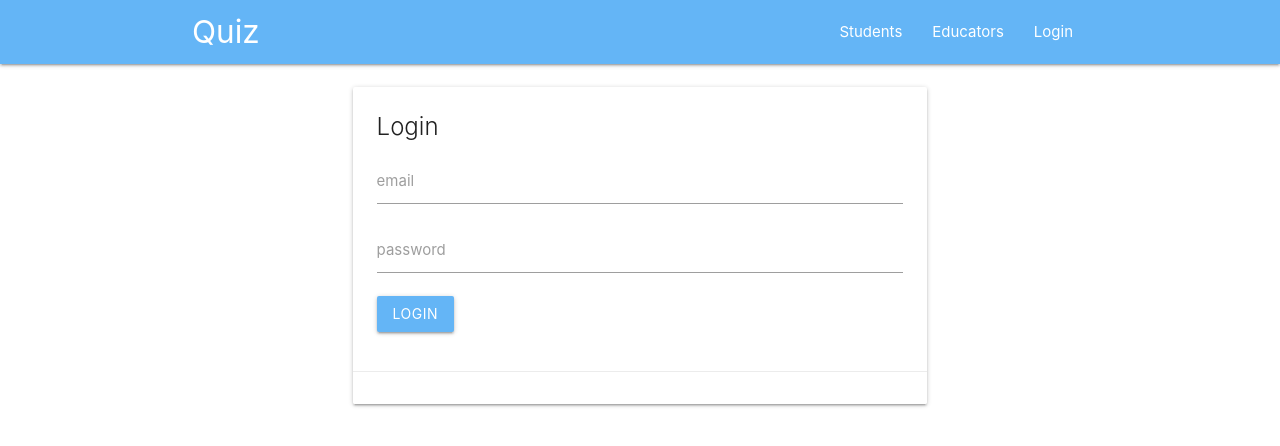
After one commit to manu-febie/comp6343-web-app-development-and-security-project, a Flask app: page /login in a window 1280 px wide. The commit adds this page. Shown: the top 446 px of the page. Run offline with Flask 2, Linux system fonts and the light colour scheme.

```diff
--- a/flask/app/__init__.py
+++ b/flask/app/__init__.py
@@ -24,15 +24,14 @@ db = SQLAlchemy(app)
 migrate = Migrate(app, db)
 
 # import models
-from app.users.models import User, Role, UserRoles, Student, Educator
+from app.users.models import BaseUser, Role, UserRoles, Student, Educator
 from app.institutions.models import Stage, EducationalStages, Institution
 # from app.classes.models import Class
 # from app.courses.models import Course
 # from app.quiz.models import Quiz, Question, Answer
 
 # setup Flask-User
-user_manager = UserManager(app, db, User)
-
+user_manager = UserManager(app, db, BaseUser)
 
 # blueprints
 from app.pages.routes import pages
--- a/flask/app/templates/base.html
+++ b/flask/app/templates/base.html
@@ -6,18 +6,20 @@
 
     <!-- Compiled and minified CSS -->
     <link rel="stylesheet" href="https://cdnjs.cloudflare.com/ajax/libs/materialize/1.0.0/css/materialize.min.css">
+    <!-- Google fonts -->
+    <link href="https://fonts.googleapis.com/css2?family=Oxanium&display=swap" rel="stylesheet">
 
     <title>{% block title %}{% endblock %}</title>
 </head>
 <body>
 
-    <nav>
+    <nav class="blue lighten-2">
         <div class="nav-wrapper container">
-            <a href="#" class="brand-logo">Quiz</a>
+            <a href="{{ url_for('pages.index') }}" class="brand-logo">Quiz</a>
             <ul class="right hide-on-med-and-down">
                 <li><a href="{{ url_for('users.student_register') }}">Students</a></li>
                 <li><a href="{{ url_for('users.educator_register') }}">Educators</a></li>
-                <li><a href="">Login</a></li>
+                <li><a href="{{ url_for('users.login') }}">Login</a></li>
             </ul>
         </div>
     </nav>
--- /dev/null
+++ b/flask/app/templates/users/login.html
@@ -0,0 +1,33 @@
+{% extends 'base.html' %}
+
+{% block title %}Login{% endblock title %}
+
+{% block body %}
+
+<div class="row section">
+    <div class="col s8 offset-s2">
+        <div class="card">
+            <div class="card-content">
+                <span class="card-title">Login</span>
+                <form action="" method="post">
+                    {{ form.csrf_token }}
+                    <div class="input-field">
+                        {{ form.email }}
+                        {{ form.email.label() }}
+                    </div>
+                    <div class="input-field">
+                        {{ form.password }}
+                        {{ form.password.label() }}
+                    </div>
+                    <div class="input-field">
+                        {{ form.submit(class="btn blue lighten-2")}}
+                    </div>
+                </form>
+            </div>
+            <div class="card-action">
+            </div>
+        </div>
+    </div>
+</div>
+
+{% endblock body %}
--- a/flask/app/templates/users/register_educator.html
+++ b/flask/app/templates/users/register_educator.html
@@ -4,7 +4,7 @@
 
 {% block body %}
 
-<div class="row">
+<div class="row section">
     <div class="col l4 section">
         <div class="card">
             <div class="card-content">
@@ -44,7 +44,7 @@
                         {{ form.password2.label() }}
                     </div>
                     <div class="input-field">
-                        {{ form.submit(class="btn red") }}
+                        {{ form.submit(class="btn blue lighten-2") }}
                     </div>
                 </form>
             </div>
--- a/flask/app/templates/users/register_student.html
+++ b/flask/app/templates/users/register_student.html
@@ -12,7 +12,7 @@
                 QuizDown provides an easy to user interface for educators and students. See who makes use QuizIt.
             </div>
             <div class="card-action">
-                <a href="">Learn more</a>
+                <a href="" class="blue-text">Learn more</a>
             </div>
         </div>
     </div>
@@ -48,12 +48,12 @@
                         {{ form.student_id.label() }}
                     </div>
                     <div class="input-field">
-                        {{ form.submit(class="btn red") }}
+                        {{ form.submit(class="btn blue lighten-2") }}
                     </div>
                 </form>
             </div>
             <div class="card-action">
-                Already an account? <a href="#">Login</a>
+                Already an account? <a href="#" class="blue-text">Login</a>
             </div>
         </div>
     </div>
--- a/flask/app/users/forms.py
+++ b/flask/app/users/forms.py
@@ -1,5 +1,5 @@
 from flask_wtf import FlaskForm
-from wtforms import StringField, PasswordField, SubmitField
+from wtforms import BooleanField, StringField, PasswordField, SubmitField
 from wtforms.validators import Email, EqualTo
 
 
@@ -23,3 +23,9 @@ class EducatorRegisterForm(RegisterBaseForm):
 
 class StudentRegisterForm(RegisterBaseForm):
     student_id = StringField('student id')
+
+
+class UserLoginForm(FlaskForm):
+    email = StringField('email')
+    password = PasswordField('password')
+    submit = SubmitField('login')
--- a/flask/app/users/routes.py
+++ b/flask/app/users/routes.py
@@ -1,7 +1,7 @@
-from app import db
-from flask import Blueprint, render_template, url_for
-from app.users.models import Role, User, Student, Educator
-from app.users.forms import EducatorRegisterForm, StudentRegisterForm
+from app import db, user_manager
+from flask import Blueprint, render_template, url_for, redirect
+from app.users.models import UserRoles, Role, BaseUser, Student, Educator
+from app.users.forms import EducatorRegisterForm, StudentRegisterForm, UserLoginForm
 
 users = Blueprint('users', __name__)
 
@@ -11,19 +11,28 @@ def student_register():
     Register a student
     '''
     form = StudentRegisterForm()
+    role = Role.query.filter_by(name='student').first()
 
     if form.validate_on_submit():
         # fill User object with -> firstname, lastname, email, password
-        user = User(
+        user = BaseUser(
                     firstname=form.firstname.data,
                     lastname=form.lastname.data,
                     email=form.email.data,
-                    password=form.password1.data,
+                    # NOTE! password needst to be hashed
+                    password=user_manager.hash_password(form.password1.data)
                 )
-        # assign Role -> student
-        user.roles.append(Role(name='student'))
         # commit new User object
         db.session.add(user)
+        db.session.commit()
+
+        # assign Role -> student to user
+        role = UserRoles(
+                        user_id=user.id,
+                        role_id=role.id
+                    )
+        # commit to db
+        db.session.add(role)
         db.session.commit()
 
         # establish one-to-one connection to Student data-model
@@ -45,7 +54,8 @@ def educator_register():
     Register an educator
     '''
     form = EducatorRegisterForm()
-    user = User()
+    user = BaseUser()
+    role = Role.query.filter_by(name='educator').first()
 
     if form.validate_on_submit():
         # fill User object with -> firstname, lastname, email, password
@@ -53,9 +63,23 @@ def educator_register():
         user.lastname = form.lastname.data
         user.email = form.email.data
         user.password = form.password1.data
+        # add and commit user to db
+        db.session.add(user)
+        db.session.commit()
+
         # assign Role -> educator
-        user.roles.append(Role(name='educator'))
+        new_educator = UserRoles(
+                            user_id=user.id,
+                            role_id=role.id
+                )
+        db.session.add(new_educator)
+        db.session.commit()
+
         # establish one-to-one connection to Educator object
+        educator = Educator(
+                    id = user.id
+                )
+        db.session.add(educator)
 
         # Commit to db
         db.session.add(user)
@@ -67,3 +91,17 @@ def educator_register():
     return render_template('/users/register_educator.html', form=form)
 
 # login route
+@users.route('/login', methods=['GET', 'POST'])
+def login():
+    form = UserLoginForm()
+
+    if form.validate_on_submit():
+        # Get user by email
+        user = BaseUser.query.filter_by(email=form.email.data).first()
+
+        if not user and not user_manager.verify_password(form.password.data, user.password):
+            print('incorrect email or password')
+        else:
+            print('Hello {} {}'.format(user.firstname, user.lastname))
+
+    return render_template('users/login.html', form=form)
```
Also changed, not shown: flask/app/templates/index.html (+11 -0 lines), flask/app/users/models.py (+7 -6 lines).
